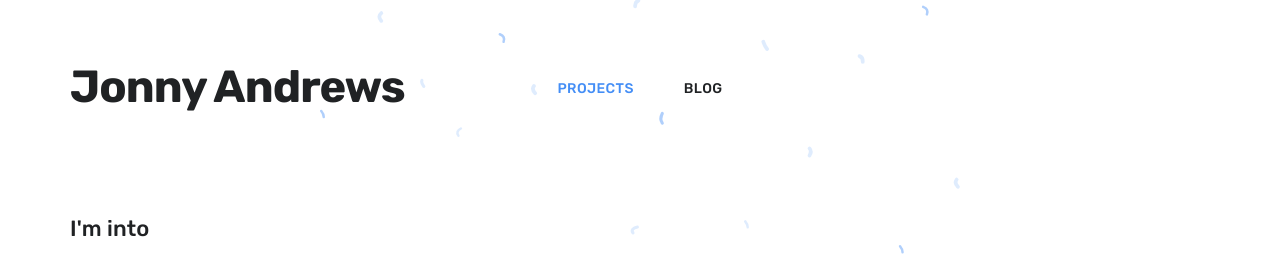
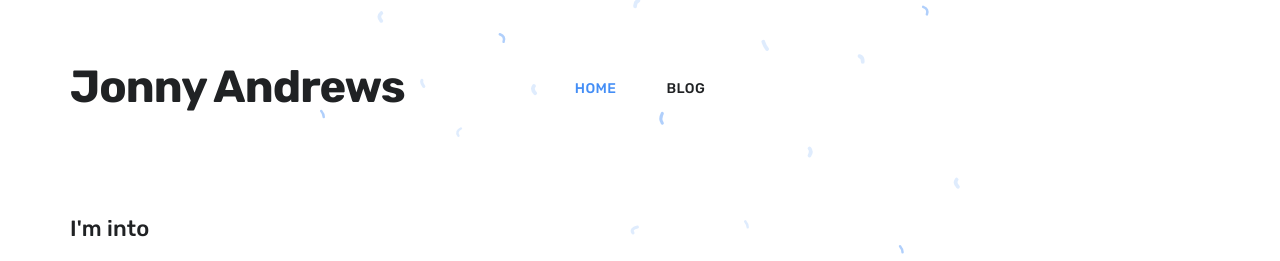
Before and after one commit to jonathanandrewsuk/jonathanandrewsuk.github.io, a Jekyll site: the page built from index.html, in a window 1280 px wide and 900 px high. Shown: the top 261 px of the window. Built offline with Jekyll 4.4.1, drawn with Linux system fonts in a browser that asks for light colours; nearby versions of some CDN libraries.

Commit message:
Update settings.yml

```diff
--- a/_data/settings.yml
+++ b/_data/settings.yml
@@ -9,7 +9,7 @@ header_settings:
 
 menu_settings:
   menu_items:
-    - title: 'Projects'
+    - title: 'Home'
       url: '/'
     - title: 'Blog'
       url: '/blog/'
```
